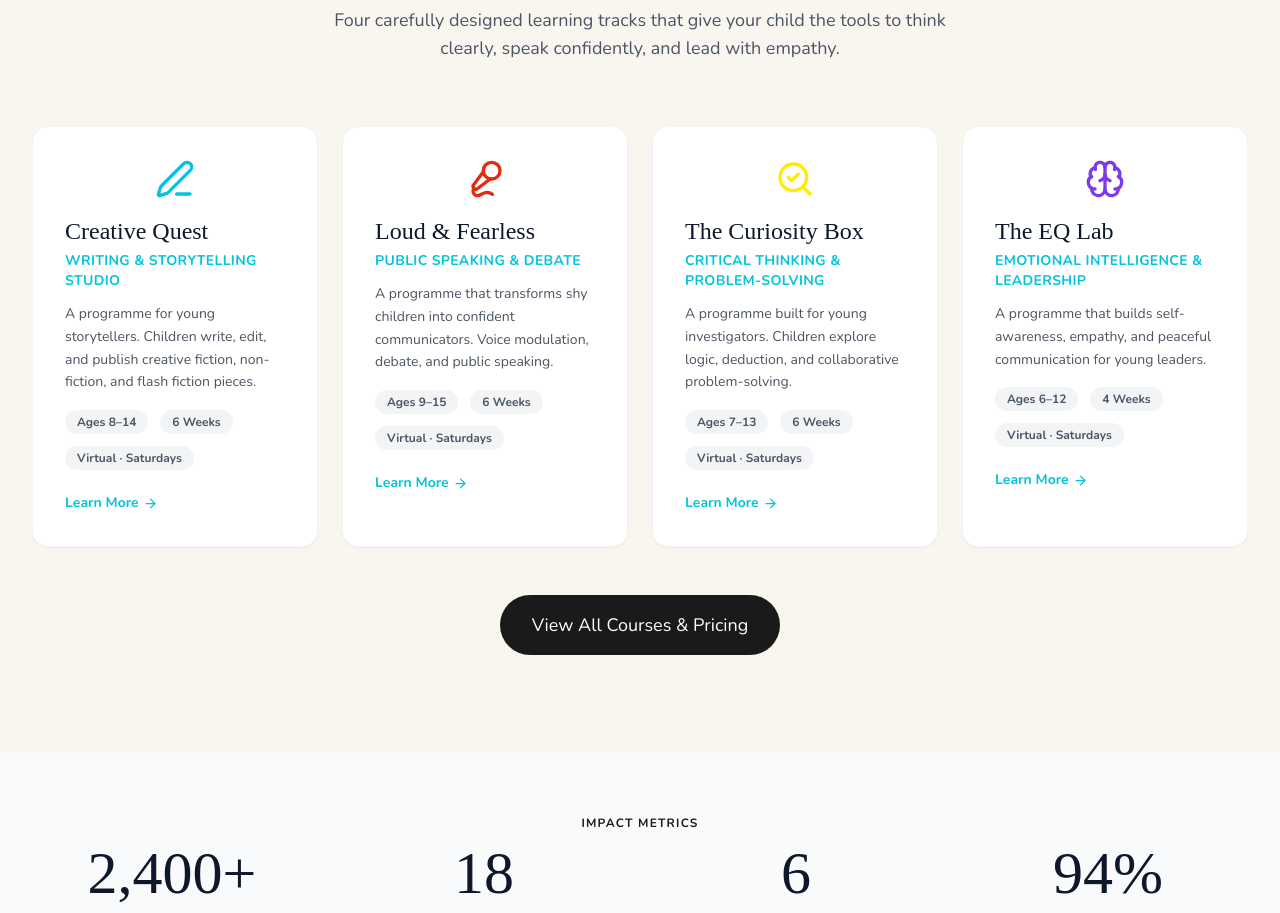
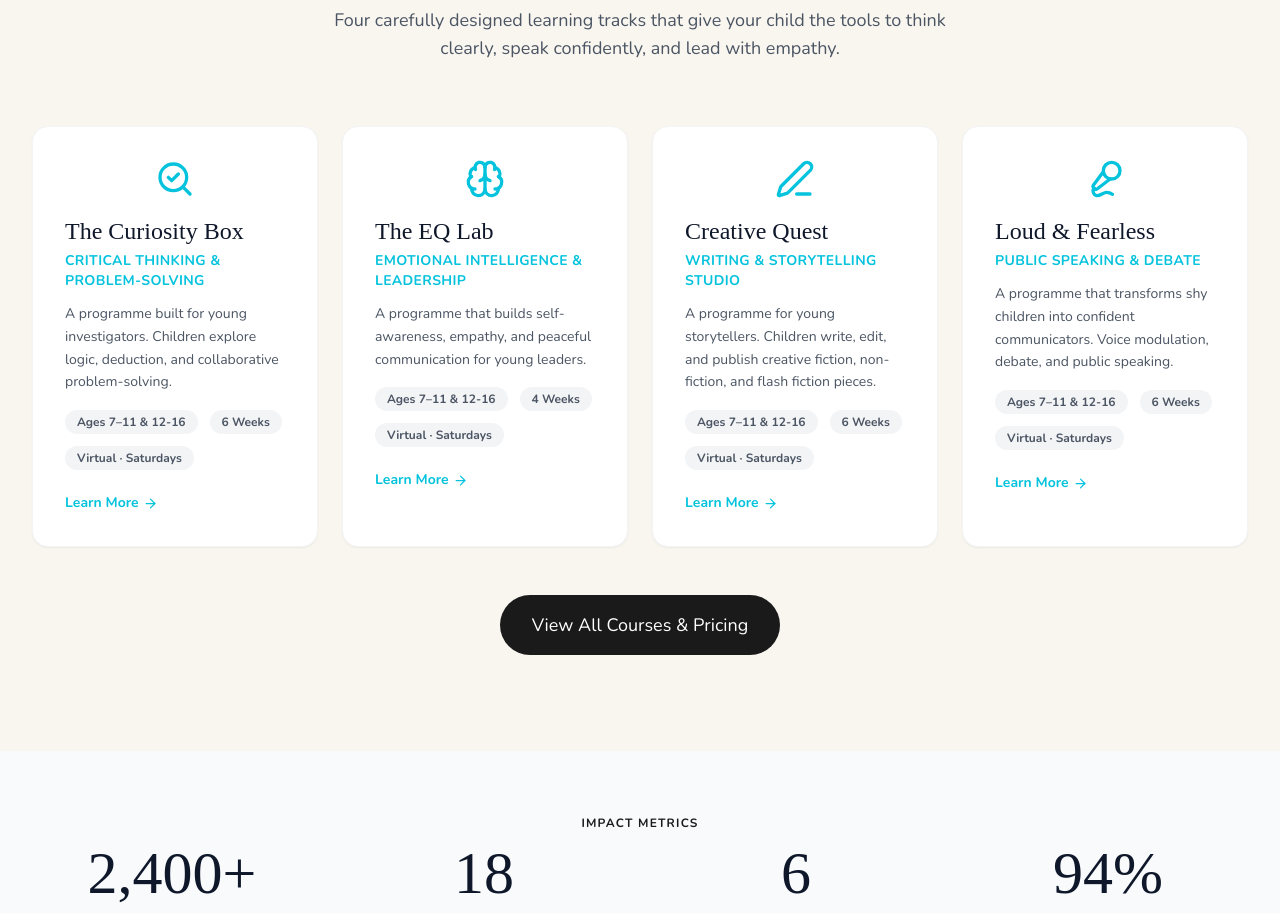
Before and after one commit to Tobennadev22/discoveryhaven, a React (Vite) app: page / in a window 1280 px wide. Shown: the part 1980-2893 px from the top of the page. Built offline with nearby package versions, Linux system fonts and the light colour scheme; a web font is replaced by a local one.

Commit message:
change icon color

```diff
--- a/src/data/content.js
+++ b/src/data/content.js
@@ -26,12 +26,51 @@ export const NAV_LINKS = [
 
 export const COURSES = [
   {
+    id: "curiosity-box",
+    title: "The Curiosity Box",
+    subtitle: "Critical Thinking & Problem-Solving",
+    description:
+      "A programme built for young investigators. Children explore logic, deduction, and collaborative problem-solving.",
+    ages: "7–11 & 12-16",
+    duration: "6 Weeks",
+    format: "Virtual · Saturdays",
+    color: "#05c3dd",
+    icon: "SearchCheck",
+    outcomes: [
+      "Explore data filtration and basic logic deduction",
+      "Collaborate on gamified problem-solving challenges",
+      "Build and present a step-by-step investigation report",
+    ],
+    bonus: "Children receive a personalised Investigator Certificate.",
+    price: 45000,
+  },
+  {
+    id: "eq-lab",
+    title: "The EQ Lab",
+    subtitle: "Emotional Intelligence & Leadership",
+    description:
+      "A programme that builds self-awareness, empathy, and peaceful communication for young leaders.",
+    ages: "7–11 & 12-16",
+    duration: "4 Weeks",
+    format: "Virtual · Saturdays",
+    color: "#05c3dd",
+    icon: "Brain",
+    outcomes: [
+      "Learn how the brain reacts to anger and fear",
+      "Practice empathy mapping and understanding others' perspectives",
+      "Learn peaceful diplomacy and leadership frameworks",
+    ],
+    bonus: "Children graduate as certified Young Diplomats.",
+    price: 40000,
+  },
+
+  {
     id: "creative-quest",
     title: "Creative Quest",
     subtitle: "Writing & Storytelling Studio",
     description:
       "A programme for young storytellers. Children write, edit, and publish creative fiction, non-fiction, and flash fiction pieces.",
-    ages: "8–14",
+    ages: "7–11 & 12-16",
     duration: "6 Weeks",
     format: "Virtual · Saturdays",
     color: "#05c3dd",
@@ -50,10 +89,10 @@ export const COURSES = [
     subtitle: "Public Speaking & Debate",
     description:
       "A programme that transforms shy children into confident communicators. Voice modulation, debate, and public speaking.",
-    ages: "9–15",
+    ages: "7–11 & 12-16",
     duration: "6 Weeks",
     format: "Virtual · Saturdays",
-    color: "#de2d10",
+    color: "#05c3dd",
     icon: "Mic2",
     outcomes: [
       "Voice modulation exercises and body language training",
@@ -63,44 +102,6 @@ export const COURSES = [
     bonus:
       "Final speech delivered before a live audience of parents and guests.",
     price: 45000,
-  },
-  {
-    id: "curiosity-box",
-    title: "The Curiosity Box",
-    subtitle: "Critical Thinking & Problem-Solving",
-    description:
-      "A programme built for young investigators. Children explore logic, deduction, and collaborative problem-solving.",
-    ages: "7–13",
-    duration: "6 Weeks",
-    format: "Virtual · Saturdays",
-    color: "#ffec00",
-    icon: "SearchCheck",
-    outcomes: [
-      "Explore data filtration and basic logic deduction",
-      "Collaborate on gamified problem-solving challenges",
-      "Build and present a step-by-step investigation report",
-    ],
-    bonus: "Children receive a personalised Investigator Certificate.",
-    price: 45000,
-  },
-  {
-    id: "eq-lab",
-    title: "The EQ Lab",
-    subtitle: "Emotional Intelligence & Leadership",
-    description:
-      "A programme that builds self-awareness, empathy, and peaceful communication for young leaders.",
-    ages: "6–12",
-    duration: "4 Weeks",
-    format: "Virtual · Saturdays",
-    color: "#7c3aed",
-    icon: "Brain",
-    outcomes: [
-      "Learn how the brain reacts to anger and fear",
-      "Practice empathy mapping and understanding others' perspectives",
-      "Learn peaceful diplomacy and leadership frameworks",
-    ],
-    bonus: "Children graduate as certified Young Diplomats.",
-    price: 40000,
   },
 ];
 
```
